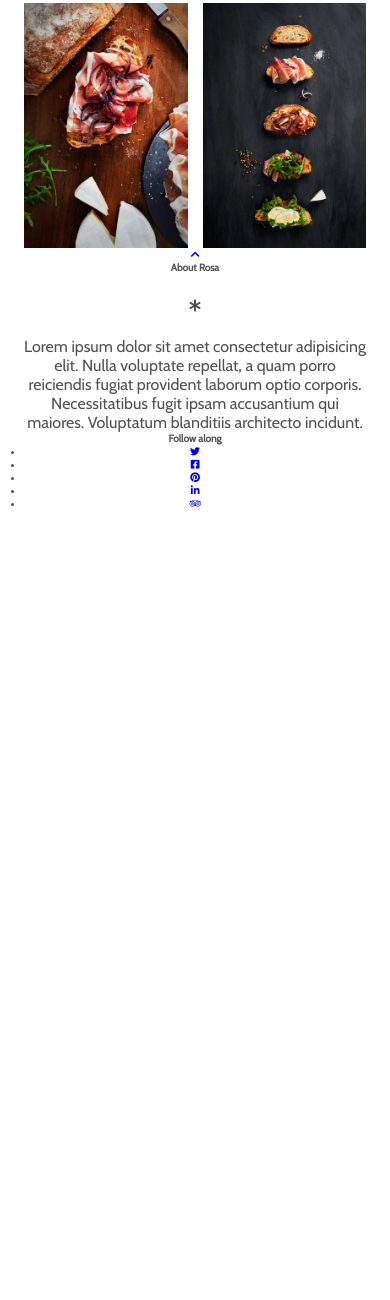
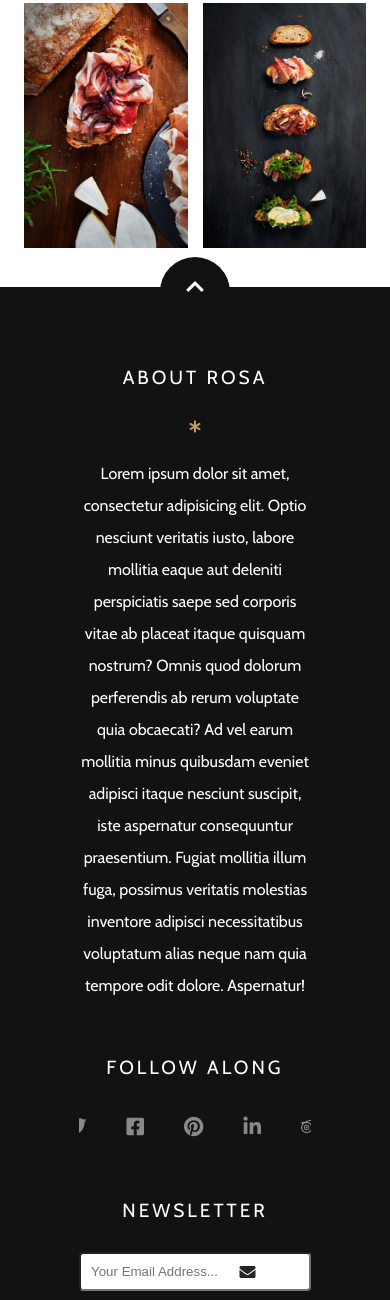
Before and after one commit to thongvm316/Rosa, a website: page index.html in a window 390 px wide. Shown: the part 3720-5020 px from the top of the page. Before the commit the page ends 4269 px from the top, so only its background shows below. Drawn offline with nearby package versions, Linux system fonts and the light colour scheme; a web font is replaced by a local one.

Commit message:
20200321

```diff
--- a/index.html
+++ b/index.html
@@ -174,7 +174,7 @@
             <img class="animate-bottom" src="./img/delight-group-2.jpg" alt="">
           </div>
         </div>
-      </div
+      </div>
     </section>
 
     <!-- Footer -->
@@ -186,10 +186,10 @@
         <div class="footer-content-about animate-up">
           <h4>About Rosa</h4>
           <div class="asterisk"><i class="fas fa-asterisk"></i></div>
-          <p>Lorem ipsum dolor sit amet consectetur adipisicing elit. Nulla voluptate repellat, a quam porro reiciendis fugiat provident laborum optio corporis. Necessitatibus fugit ipsam accusantium qui maiores. Voluptatum blanditiis architecto incidunt.</p>
+          <p>Lorem ipsum dolor sit amet, consectetur adipisicing elit. Optio nesciunt veritatis iusto, labore mollitia eaque aut deleniti perspiciatis saepe sed corporis vitae ab placeat itaque quisquam nostrum? Omnis quod dolorum perferendis ab rerum voluptate quia obcaecati? Ad vel earum mollitia minus quibusdam eveniet adipisci itaque nesciunt suscipit, iste aspernatur consequuntur praesentium. Fugiat mollitia illum fuga, possimus veritatis molestias inventore adipisci necessitatibus voluptatum alias neque nam quia tempore odit dolore. Aspernatur!</p>
         </div>
         <div class="footer-content-divider animate-bottom">
-          <div class="social-menu">
+          <div class="social-media">
             <h4>Follow along</h4>
             <ul class="social-icon">
               <li><a href="#"><i class="fab fa-twitter"></i></a></li>
@@ -198,6 +198,15 @@
               <li><a href="#"><i class="fab fa-linkedin-in"></i></a></li>
               <li><a href="#"><i class="fab fa-tripadvisor"></i></a></li>
             </ul>
+          </div>
+          <div class="newsletter-container">
+            <h4>Newsletter</h4>
+            <form action="" class="newsletter-from">
+              <input type="text" class="newsletter-input" placeholder="Your Email Address...">
+              <buuton class="newsletter-btn" type="submit">
+                <i class="fas fa-envelope"></i>
+              </buuton>
+            </form>
           </div>
         </div>
       </div>
--- a/sass/index.scss
+++ b/sass/index.scss
@@ -438,3 +438,120 @@ header {
         @extend %image-group;
     }
 }
+
+/* Footer */
+footer {
+    padding: 7.9rem !important;
+    background-color: #121212;
+    color: #fff;
+    text-align: center;
+    position: relative;
+    .back-to-top {
+        width: 7rem;
+        height: 7rem;
+        background-color: #121212;
+        position: absolute;
+        top: -3rem;
+        left: 50%;
+        transform: translateX(-50%);
+        border-radius: 50%;
+        i {
+            display: block;
+            color: #fff;
+            font-size: 2rem;
+            padding: 2rem;
+        }
+    }
+    .footer-content {
+        .asterisk {
+            @extend %asterisk;
+            margin: 2.4rem 0;
+        }
+        overflow: hidden;
+        h4 {
+            font-size: 1.9rem;
+            text-transform: uppercase;
+            font-weight: 100;
+            letter-spacing: 3px;
+            margin-bottom: 3rem;
+        }
+        .footer-content-about {
+            margin-bottom: 5.4rem;
+            p {
+                line-height: 2;
+            }
+        }
+        .social-icon {
+            list-style: none;
+            margin-bottom: 5.4rem;
+            display: flex;
+            justify-content: center;
+            i {
+                font-size: 2rem;
+                color: #fff;
+                padding: .8rem 2rem;
+                opacity: .5;
+                transition: color .5s;
+                &:hover {
+                    color: $secondary-font-color;
+                }
+            }
+        }
+    }
+    .newsletter-from {
+        width: 100%;
+        position: relative;
+        display: flex;
+        justify-content: center;
+        .newsletter-input {
+            width: 100%;
+            max-width: 25rem;
+            padding: 1rem;
+            border-radius: .4rem;
+        }
+        .newsletter-btn {
+            background-color: transparent;
+            border: none;
+            color: $main-font-color-dark;
+            font-size: 1.6rem;
+            padding: 1px .6rem;
+            position: absolute;
+            top: 50%;
+            transform: translateY(-50%);
+            margin-left: 10.5rem;
+            cursor: pointer;
+        }
+    }
+}
+
+/* Media queries */
+@media (min-width: 900px) {
+
+    section {
+        padding: 7.9rem;
+    }
+
+    .menu-toggle {
+        display: none;
+    }
+
+    header {
+        .nav {
+            justify-content: space-between !important;
+            .nav-list {
+                position: initial;
+                width: initial;
+                height: initial;
+                background-color: transparent;
+                padding: 0;
+                justify-content: initial;
+                flex-direction: row;
+                transform: initial;
+                .nav-item {
+                    margin: 0 2.4rem;
+                    border: none;
+                }
+            }
+        }
+    }
+}
```
Also changed, not shown: css/style.css, 1 other file.
